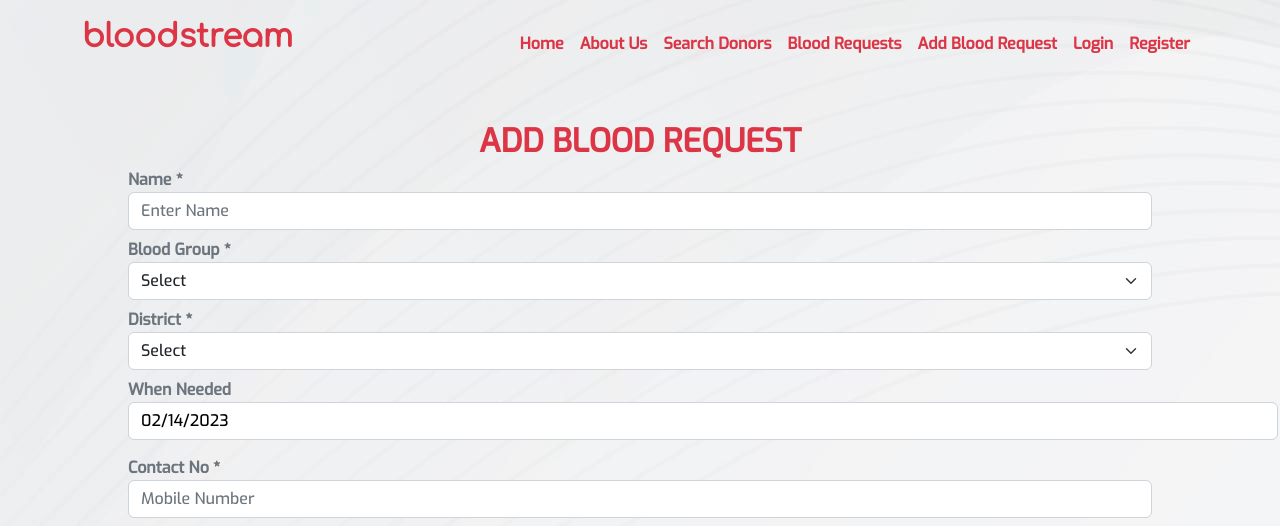
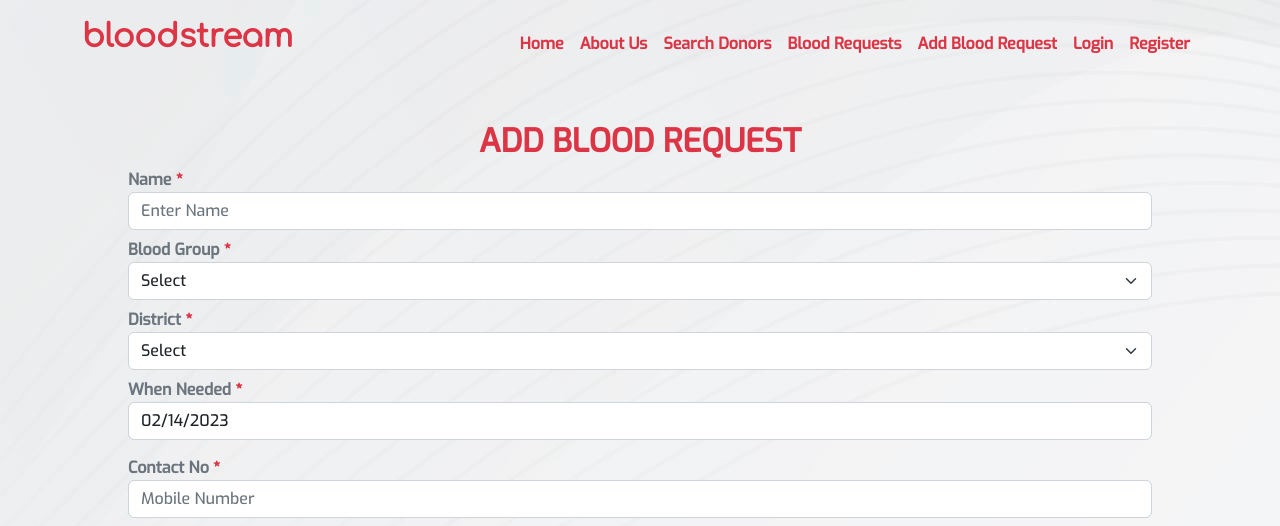
Before and after one commit to RabbiAhemed/bloodstream-client, a React (Create React App) app: page /add-blood-request in a window 1280 px wide. Shown: the top 526 px of the page. Built offline with nearby package versions, Linux system fonts and the light colour scheme; no server answers; a web font is replaced by a local one.

Commit message:
form modified

```diff
--- a/src/Pages/AddBloodRequestPage/AddBloodRequestPage.js
+++ b/src/Pages/AddBloodRequestPage/AddBloodRequestPage.js
@@ -15,7 +15,6 @@ const AddBloodRequestPage = () => {
   }, []);
   const [date, setDate] = useState();
   const [startDate, setStartDate] = useState(new Date());
-
   useTitle("Add Blood Request - Bloodstream");
   const handleSubmit = (event) => {
     event.preventDefault();
@@ -25,7 +24,7 @@ const AddBloodRequestPage = () => {
     const district = form.district.value;
     const mobileNumber = form.mobileNumber.value;
     var requestDetails = form.details.value;
-    const dateNeeded = startDate.toLocaleDateString();
+    const dateNeeded = startDate.toDateString().slice(4);
     if (requestDetails === "") {
       requestDetails = "No details provided by the requester";
     }
@@ -71,13 +70,26 @@ const AddBloodRequestPage = () => {
         id="blood-request-form"
         onSubmit={handleSubmit}
       >
-        <label className="text-muted">Name *</label>
+        <label className="text-muted">
+          Name <span className="text-danger"> *</span>
+        </label>
         <Form.Group className="mb-2" controlId="formBasicName">
-          <Form.Control type="text" name="name" placeholder="Enter Name" />
+          <Form.Control
+            type="text"
+            name="name"
+            placeholder="Enter Name"
+            required
+          />
         </Form.Group>
         <Form.Group className="mb-2">
-          <label className="text-muted">Blood Group *</label>
-          <Form.Select aria-label="Default select example" name="bloodGroup">
+          <label className="text-muted">
+            Blood Group <span className="text-danger"> *</span>
+          </label>
+          <Form.Select
+            required
+            aria-label="Default select example"
+            name="bloodGroup"
+          >
             <option value=" ">Select</option>
             <option value="A+">A+</option>
             <option value="A-">A-</option>
@@ -90,9 +102,11 @@ const AddBloodRequestPage = () => {
           </Form.Select>
         </Form.Group>
         <Form.Group className="mb-2">
-          <label className="text-muted">District *</label>
+          <label className="text-muted">
+            District <span className="text-danger"> *</span>
+          </label>
           <Form.Select
-            //
+            required
             aria-label="Default select example"
             name="district"
             className="mb-2"
@@ -165,14 +179,24 @@ const AddBloodRequestPage = () => {
           </Form.Select>
         </Form.Group>
         <Form.Group className="mb-3">
+          {/* <Form.Label>Date</Form.Label> */}
+          <label className="text-muted d-block">
+            When Needed <span className="text-danger"> *</span>
+          </label>
+
+          <DatePicker
+            required
+            selected={startDate}
+            onChange={(date) => setStartDate(date)}
+            minDate={new Date()}
+            // onChange={(e) => setDate(e.target.value)}
+            className="form-control"
+            // maxDate={startDate}
+            placeholderText="select a date"
+          />
+        </Form.Group>
+        {/* <Form.Group className="mb-3">
           <label className="text-muted d-block">When Needed</label>
-          {/* <input
-            type="date"
-            className=""
-            id="add-req-date-input"
-            onChange={(e) => setDate(e.target.value)}
-            minDate={date().toDate()}
-          /> */}
           <DatePicker
             id="add-req-date-input"
             selected={startDate}
@@ -180,11 +204,14 @@ const AddBloodRequestPage = () => {
             minDate={new Date()}
             placeholderText="Click to select a date"
           />
-        </Form.Group>
+        </Form.Group> */}
         <Form.Group className="mb-2">
-          <label className="text-muted">Contact No *</label>
+          <label className="text-muted">
+            Contact No <span className="text-danger"> *</span>
+          </label>
 
           <Form.Control
+            required
             type="number"
             name="mobileNumber"
             id="mobileNumber"
--- a/src/Pages/Register/Register.js
+++ b/src/Pages/Register/Register.js
@@ -1,6 +1,6 @@
 import React, { useContext, useEffect, useState } from "react";
 import "./Register.css";
-import { Button, Form } from "react-bootstrap";
+import { Alert, Button, Form } from "react-bootstrap";
 import { Link } from "react-router-dom";
 import { AuthContext } from "../../UserContext/UserContext";
 import useTitle from "../../hooks/useTitle";
@@ -17,8 +17,9 @@ const Register = () => {
   const [userName, setUserName] = useState("");
   const [successMessage, setSuccessMessage] = useState(false);
   const [errorMessage, setErrorMessage] = useState("");
+  const [alertMessage, setAlertMessage] = useState("");
   const [lastDonationDate, setLastDonationDate] = useState();
-  console.log(lastDonationDate?.toDateString());
+  // console.log(lastDonationDate?.toDateString());
 
   const handleSubmit = (event) => {
     event.preventDefault();
@@ -26,8 +27,11 @@ const Register = () => {
     const name = form.name.value;
     const blood_group = form.bloodGroup.value;
     const district = form.district.value;
-    // const last_donation_date = date;
-    const last_donation_date = lastDonationDate.toDateString().slice(4);
+    const last_donation_date =
+      lastDonationDate?.toDateString().slice(4) || "Never Donated Before";
+    // if (last_donation_date === "") {
+    //   last_donation_date = "No details provided by the requester";
+    // }
     const email = form.email.value;
     const contact = form.contactNumber.value;
     const password = form.password.value;
@@ -35,12 +39,9 @@ const Register = () => {
     const formData = new FormData();
     formData.append("image", User_image);
 
-    // console.log(name, bloodGroup, district, last_donation_date,contact, email, password);
-
     createUser(email, password)
       .then((result) => {
         const user = result.user;
-        // console.log(user);
 
         displayName(name)
           .then(() => {
@@ -116,10 +117,20 @@ const Register = () => {
       })
       .catch((error) => {
         setErrorMessage(error.message);
-        alert(error.message);
+        if (errorMessage === "Firebase: Error (auth/email-already-in-use).") {
+          alert("This email is already registered");
+          // setAlertMessage("This email is already registered");
+        }
+        //
+        else if (
+          errorMessage ===
+          "Firebase: Password should be at least 6 characters (auth/weak-password)."
+        ) {
+          alert("Password should be at least 6 characters");
+          // setAlertMessage("Password should be at least 6 characters");
+        }
       });
   };
-  // console.log(date);
   return (
     <div>
       {(successMessage && (
@@ -314,8 +325,18 @@ const Register = () => {
           ></input>
         </Form.Group>
 
+        <Button variant="danger" type="submit" className="my-4 fw-bold d-block">
+          Register
+        </Button>
+        {/* {alertMessage !== "" && (
+          <Alert variant="info" className="text-center fw-bold">
+            {alertMessage}
+          </Alert>
+        )} */}
         {errorMessage === "Firebase: Error (auth/email-already-in-use)." && (
-          <p className="text-danger">This Email is Already Registered</p>
+          <p className="text-danger" data-aos="zoom-in">
+            This Email is Already Registered
+          </p>
         )}
 
         {errorMessage ===
@@ -324,10 +345,6 @@ const Register = () => {
             Password should be at least 6 characters
           </p>
         )}
-
-        <Button variant="danger" type="submit" className="my-4 fw-bold d-block">
-          Register
-        </Button>
         {successMessage && (
           <small
             className="text-start text-primary d-block"
--- a/src/components/DonorCard/DonorCard.css
+++ b/src/components/DonorCard/DonorCard.css
@@ -9,4 +9,5 @@
 #donor-image {
   max-height: 250px;
   max-width: 300px;
+  /* min-height: 282px; */
 }
```
